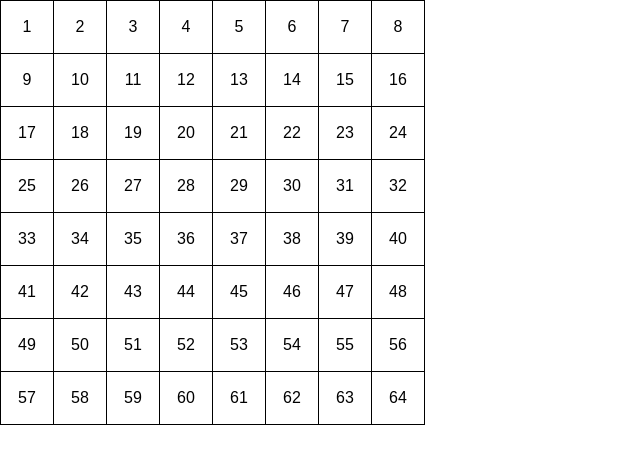
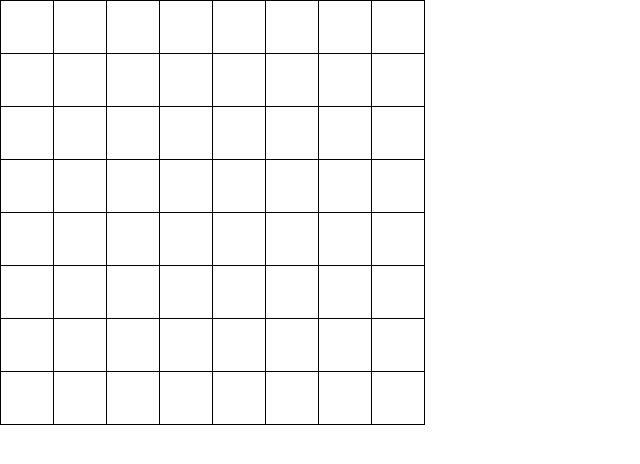
Before and after one commit to qduc/caro, a React (Create React App) app: page / in a window 1280 px wide. Shown: the top 464 px of the page, without its empty margins (0-640 px from the left). Built offline with nearby package versions, Linux system fonts and the light colour scheme.

Commit message:
Add turn-based click

```diff
--- a/src/Board.js
+++ b/src/Board.js
@@ -5,27 +5,39 @@ class Board extends Component {
     constructor(props) {
         super(props);
         this.state = {
+            thisTurn: 0,
             board: []
         };
+
+        this.clickHandler = this.clickHandler.bind(this);
 
         const size = props.size;
         for (let i=0; i<size; i++) {
             let row = [];
             for (let j=1; j<=size; j++) {
-                row.push(i*size + j);
+                row.push(null);
             }
             this.state.board.push(row);
         }
     }
 
-    clickHandler(e) {
-        console.log('They clicked!');
+    clickHandler(row, col) {
+        if (this.state.board[row][col] === null) {
+            let newBoard = this.state.board.slice();
+            newBoard[row][col] = this.state.thisTurn;
+            this.setState({
+                thisTurn: 1 - this.state.thisTurn
+            });
+            this.setState({
+                board: newBoard
+            });
+        }
     }
 
     render() {
         let rows = this.state.board.map((row, i) => {
             let cells = row.map((cell, j) =>
-                <Cell key={i + ',' + j} value={cell} handleClick={this.clickHandler} />
+                <Cell key={i + ',' + j} col={j} row={i} value={cell} handleClick={this.clickHandler} />
             );
 
             return (
--- a/src/Cell.js
+++ b/src/Cell.js
@@ -7,7 +7,7 @@ class Cell extends Component {
     }
 
     handleClick(e) {
-        this.props.handleClick(e);
+        this.props.handleClick(this.props.row, this.props.col);
     }
 
     render() {
```
